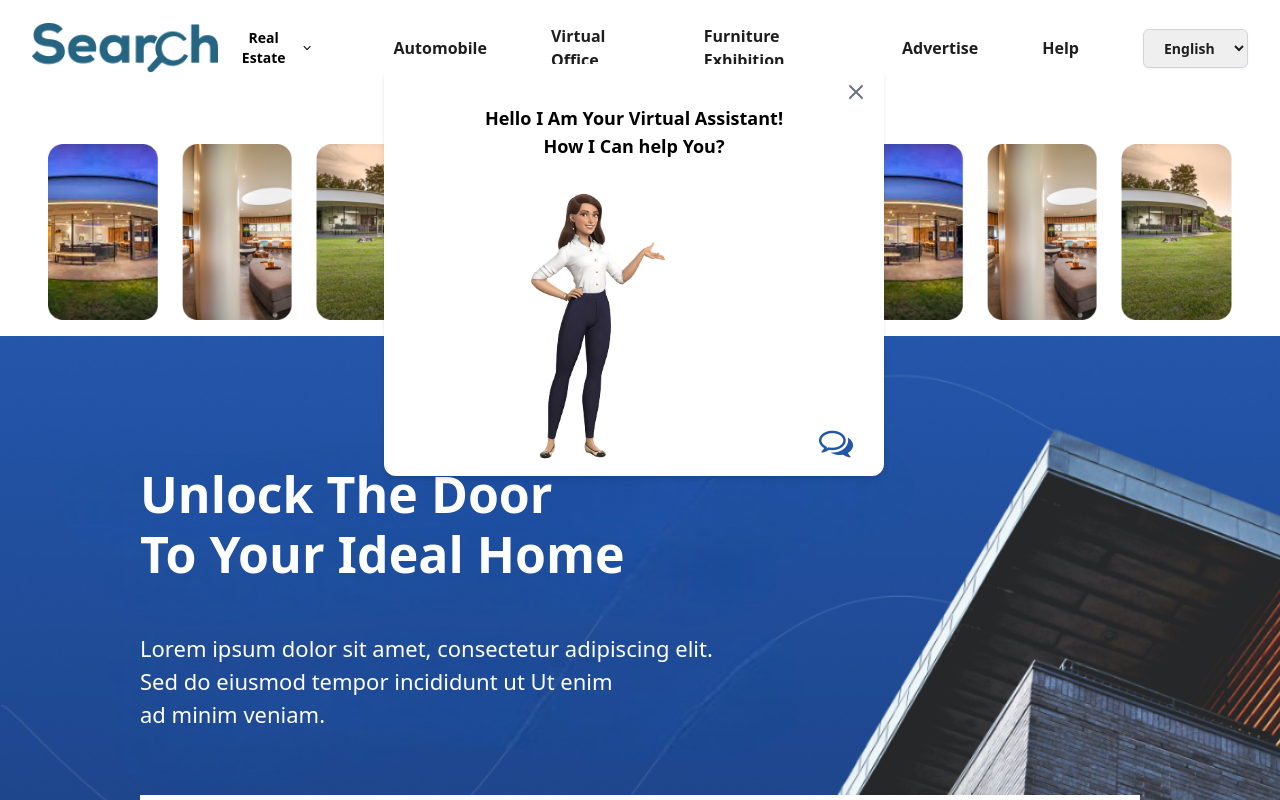
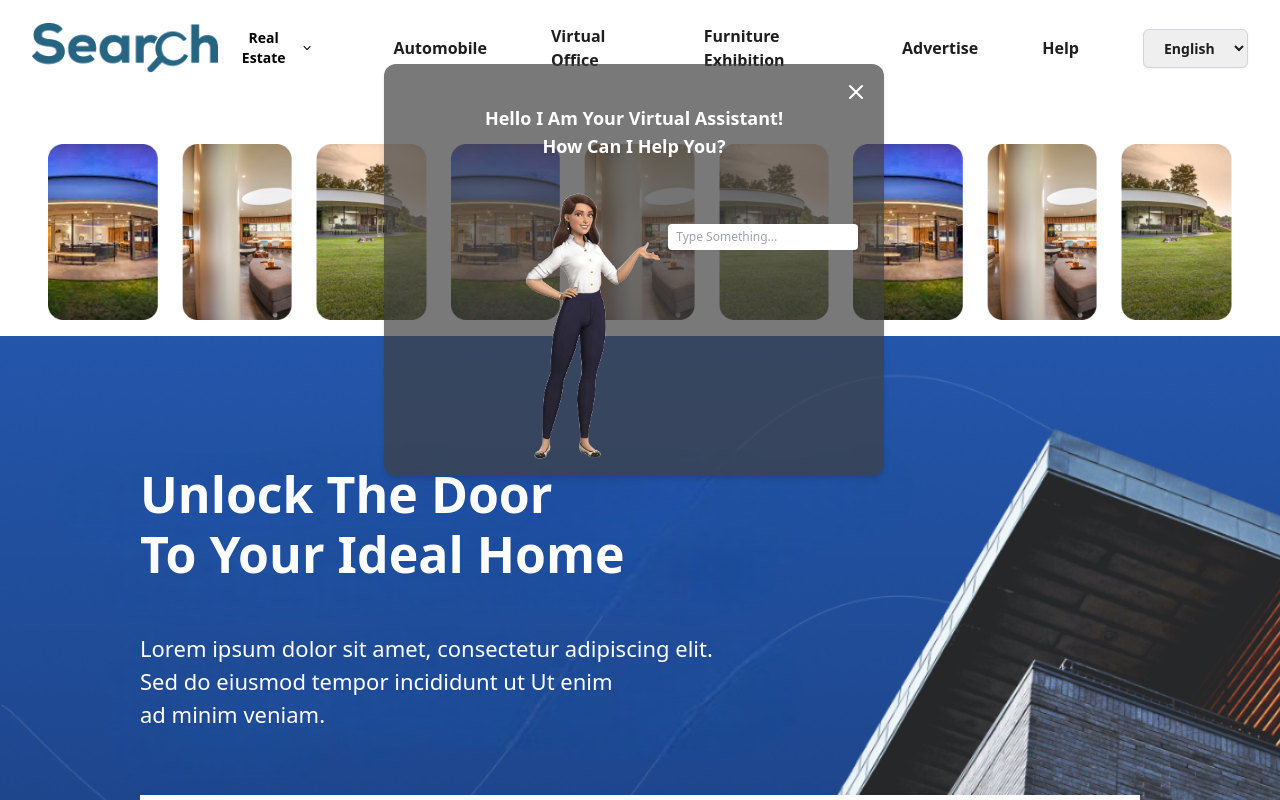
Before and after one commit to UsmanNaveed896/searchWebsite, a React (Create React App) app: page / in a window 1280 px wide. Shown: the top 800 px of the page. Built offline with nearby package versions, Linux system fonts and the light colour scheme.

Commit message:
popupset

```diff
--- a/src/components/popup/popup.jsx
+++ b/src/components/popup/popup.jsx
@@ -7,27 +7,27 @@ const Popup = ({ onClose }) => {
     initial={{ y: '100%' }}
     animate={{ y: 0 }}
     transition={{ duration: 0.7 }}
-    className="absolute top-16 left-[30%] right-0 bg-white p-4 shadow-md rounded-xl z-[999] max-w-[500px]"
+    className="absolute top-16 left-[30%] right-0 bg-[#404040] p-4 shadow-md rounded-xl z-[999] max-w-[500px]"
+    style={{ backgroundColor: 'rgba(64, 64, 64, 0.7)' }} // Adjust the opacity here
   >
     <div className="flex justify-end">
-      <button onClick={onClose} className="text-gray-500 hover:text-gray-700 focus:outline-none">
+      <button onClick={onClose} className=" text-white hover:font-bold focus:outline-none">
         <svg className="w-6 h-6" fill="none" stroke="currentColor" viewBox="0 0 24 24" xmlns="http://www.w3.org/2000/svg">
           <path strokeLinecap="round" strokeLinejoin="round" strokeWidth="2" d="M6 18L18 6M6 6l12 12"></path>
         </svg>
       </button>
     </div>
     <div>
-    <h2 className="text-lg font-semibold text-center">Hello I Am Your Virtual Assistant!</h2>
-    <h2 className="text-lg font-semibold text-center">How I Can help You?</h2>
+      <h2 className="text-lg font-semibold text-center text-white">Hello I Am Your Virtual Assistant!</h2>
+      <h2 className="text-lg font-semibold text-center  text-white">How Can I Help You?</h2> {/* Fixed the typo here */}
     </div>
-    <div className='flex justify-center gap-16 items-end'>
-        <img className='h-[300px]' src={Img} alt='girl' />
-        <i class="text-[34px] fa fa-comments-o text-[#2355a9] cursor-pointer hover:font-bold" aria-hidden="true"></i>
-    </div>
-    <div className='flex justify-end'>
-
+    <div className='flex justify-center  items-start'>
+      <img className='h-[300px]' src={Img} alt='girl' />
+      <input className='rounded px-2 py-1 bg-white mt-16 text-[12px] focus:outline-none' placeholder='Type Something...' type='text' />
+      {/* <i className="text-[34px]  text-white fa fa-comments-o  cursor-pointer hover:font-bold" aria-hidden="true"></i> */}
     </div>
   </motion.div>
+
   )
 }
 
--- a/src/pages/homepage/homepage.jsx
+++ b/src/pages/homepage/homepage.jsx
@@ -31,12 +31,12 @@ const Homepage = ({ locale }) => {
   const responsive = {
     desktop: {
       breakpoint: { max: 3000, min: 1024 },
-      items: 5,
-      slidesToSlide: 3, // optional, default to 1.
+      items: 4,
+      slidesToSlide: 1, // optional, default to 1.
     },
     tablet: {
       breakpoint: { max: 1024, min: 464 },
-      items: 1,
+      items: 3,
       slidesToSlide: 2, // optional, default to 1.
     },
     mobile: {
@@ -217,7 +217,7 @@ const Homepage = ({ locale }) => {
             </div>
           </div>
           <div className="flex justify-evenly">
-            <div className="container max-w-[1000px] mt-16">
+            <div className="container max-w-[1200px] mt-16">
               <p className="font-bold text-[28px] text-[#1B8693] pb-2">
                 {" "}
                 <FormattedMessage id="Featured Ad" />
@@ -229,7 +229,7 @@ const Homepage = ({ locale }) => {
                     showDots={true}
                     removeArrowOnDeviceType={["tablet", "mobile", "desktop"]}
                   >
-                    <div className="relative">
+                     <div className="relative">
                       <div className="absolute">
                         <div className="head  px-3 w-[100px] rounded-full bg-white border border-[#1E8E94] text-[#1E8E94] mt-1 ml-1">
                           <h1 className="text-[12px] ">
@@ -254,7 +254,7 @@ const Homepage = ({ locale }) => {
                           </span>
                         </div>
                       </div>
-                      <img className="w-[300px]" src={Img1} alt="abc" />
+                      <img className="w-[97%]" src={Img1} alt="abc" />
                     </div>
                     <div className="relative">
                       <div className="absolute">
@@ -281,7 +281,7 @@ const Homepage = ({ locale }) => {
                           </span>
                         </div>
                       </div>
-                      <img className="w-[300px]" src={Img1} alt="abc" />
+                      <img className="w-[97%]" src={Img1} alt="abc" />
                     </div>
                     <div className="relative">
                       <div className="absolute">
@@ -308,7 +308,7 @@ const Homepage = ({ locale }) => {
                           </span>
                         </div>
                       </div>
-                      <img className="w-[300px]" src={Img1} alt="abc" />
+                      <img className="w-[97%]" src={Img1} alt="abc" />
                     </div>
                     <div className="relative">
                       <div className="absolute">
@@ -335,7 +335,34 @@ const Homepage = ({ locale }) => {
                           </span>
                         </div>
                       </div>
-                      <img className="w-[300px]" src={Img1} alt="abc" />
+                      <img className="w-[97%]" src={Img1} alt="abc" />
+                    </div>
+                    <div className="relative">
+                      <div className="absolute">
+                        <div className="head  px-3 w-[100px] rounded-full bg-white border border-[#1E8E94] text-[#1E8E94] mt-1 ml-1">
+                          <h1 className="text-[12px] ">
+                            {" "}
+                            <FormattedMessage id="Limited-Time" />
+                          </h1>
+                        </div>
+                        <h1 className="font-semibold text-[14px] mt-1 ml-1">
+                          {" "}
+                          <FormattedMessage id="Get-Special-Offer" /> <br></br>
+                          <FormattedMessage id="up-to" />
+                          <span className="text-[16px] font-bold font-semibold ">
+                            40 %
+                          </span>{" "}
+                        </h1>
+                        <h1 className="text-[12px] mt-6  font-semibold ml-1">
+                          <FormattedMessage id="All-washing-services-available" />
+                        </h1>
+                        <div className="absolute bottom-[-1.5rem] right-[-2rem]">
+                          <span className="bg-[#1F5E7C] px-2 py-1 rounded-xl text-white text-center font-bold text-[12px]">
+                            <FormattedMessage id="Claim" />
+                          </span>
+                        </div>
+                      </div>
+                      <img className="w-[97%]" src={Img1} alt="abc" />
                     </div>
 
                     <div className="relative">
@@ -363,12 +390,16 @@ const Homepage = ({ locale }) => {
                           </span>
                         </div>
                       </div>
-                      <img className="w-[300px]" src={Img1} alt="abc" />
+                      <img className="w-[97%]" src={Img1} alt="abc" />
                     </div>
                   </MultiCarousel>
                 </div>
               </div>
               <div className="mt-16 rounded-xl py-4">
+              <p className="font-bold text-[28px] mb-6 text-[#1B8693] pb-2">
+                {" "}
+                <FormattedMessage id="Live Streaming" />
+              </p>
                 <div className="flex justify-between  mb-3">
                   <p className="font-bold text-[12px]">
                     {" "}
```
Also changed, not shown: src/assets/qwq.png.
